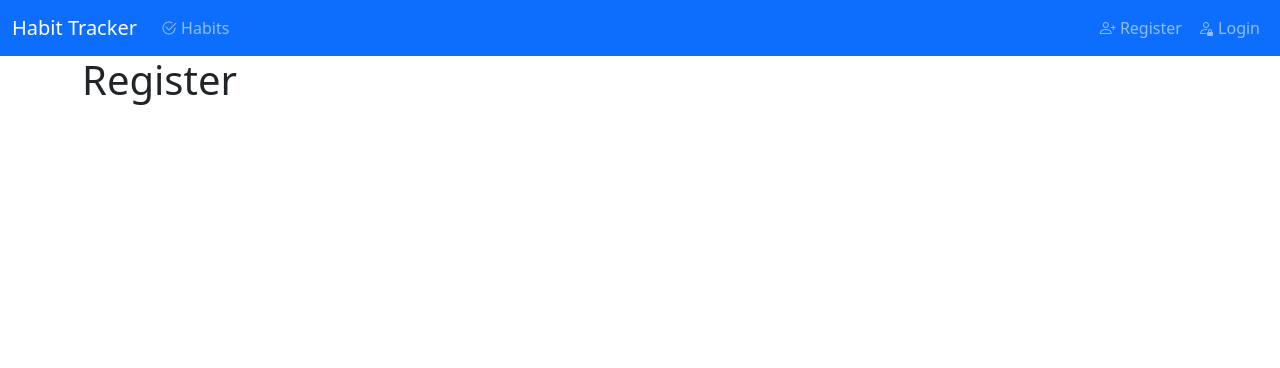
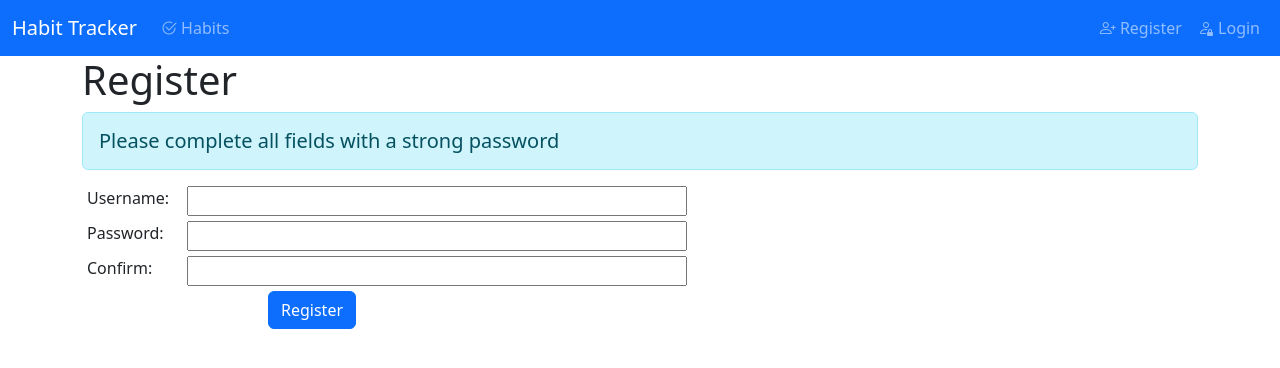
Before and after one commit to ifotn/comp2106-habit-tracker-client, an Angular app: page /register in a window 1280 px wide. Shown: the top 368 px of the page. Built offline with nearby package versions, Linux system fonts and the light colour scheme; no server answers.

Commit message:
l10/1 - register complete

```diff
--- a/src/app/components/login/login.component.html
+++ b/src/app/components/login/login.component.html
@@ -1 +1,10 @@
 <h1>Login</h1>
+<fieldset>
+    <label>Username:</label>
+    <input />
+</fieldset>
+<fieldset>
+    <label>Password:</label>
+    <input type="password" />
+</fieldset>
+<button class="btn btn-primary offset-2">Login</button>
--- a/src/app/components/register/register.component.html
+++ b/src/app/components/register/register.component.html
@@ -1 +1,15 @@
 <h1>Register</h1>
+<h5 [ngClass]="messageClass">{{message}}</h5>
+<fieldset>
+    <label>Username:</label>
+    <input [(ngModel)]="username" />
+</fieldset>
+<fieldset>
+    <label>Password:</label>
+    <input type="password" [(ngModel)]="password" />
+</fieldset>
+<fieldset>
+    <label>Confirm:</label>
+    <input type="password" [(ngModel)]="confirm" />
+</fieldset>
+<button class="btn btn-primary offset-2" (click)="register()">Register</button>
--- a/src/app/components/register/register.component.ts
+++ b/src/app/components/register/register.component.ts
@@ -1,11 +1,51 @@
 import { Component } from '@angular/core';
+import { AuthService } from '../../services/auth.service';
+import { FormsModule } from '@angular/forms';
+import { NgClass } from '@angular/common';
 
 @Component({
   selector: 'app-register',
-  imports: [],
+  imports: [FormsModule, NgClass],
   templateUrl: './register.component.html',
   styleUrl: './register.component.css'
 })
 export class RegisterComponent {
+  username: string | undefined;
+  password: string | undefined;
+  confirm: string | undefined;
+  message: string = 'Please complete all fields with a strong password';
+  messageClass: string = 'alert alert-info';
+  apiResponse: any;
 
+  constructor(private authService: AuthService) {}
+
+  register() {
+    // compare passwords
+    if (this.password !== this.confirm) {
+      this.message = 'Passwords do not match';
+      this.messageClass = 'alert alert-danger';
+      return;
+    }
+
+    // create new user object
+    let user = {
+      username: this.username,
+      password: this.password
+    };
+
+    // pass to service to make API call
+    return this.authService.register(user).subscribe({
+      next: response => {
+        this.apiResponse = response;
+        if (this.apiResponse.username) {
+          this.message = 'Registration Successful.  Click Login above to sign in.';
+          this.messageClass = 'alert alert-success';
+        }
+      },
+      error: err => {
+        this.message = err.message;
+        this.messageClass = 'alert alert-danger';
+      }
+    });
+  }
 }
--- /dev/null
+++ b/src/app/services/auth.service.ts
@@ -0,0 +1,18 @@
+import { Injectable } from '@angular/core';
+import { environment } from '../../environments/environment.development';
+import { HttpClient } from '@angular/common/http';
+
+@Injectable({
+  providedIn: 'root'
+})
+export class AuthService {
+  // get server API env var
+  serverUrl: string = environment.serverUrl;
+
+  constructor(private http: HttpClient) { }
+
+  register(user: any) {
+    // call server api to try to register the new user
+    return this.http.post(`${this.serverUrl}/users/register`, user);
+  }
+}
```
Also changed, not shown: 1 other file (tests, documents, lock files or other folders).
